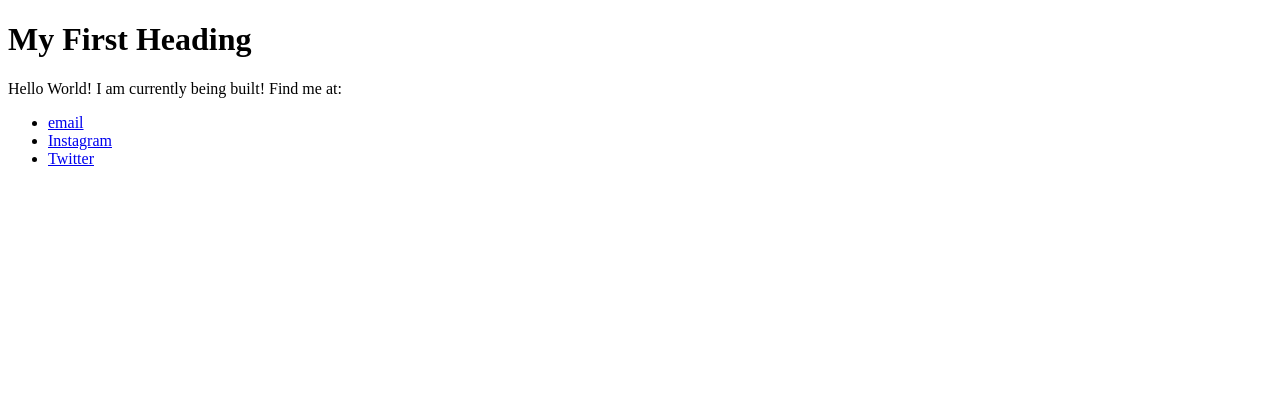
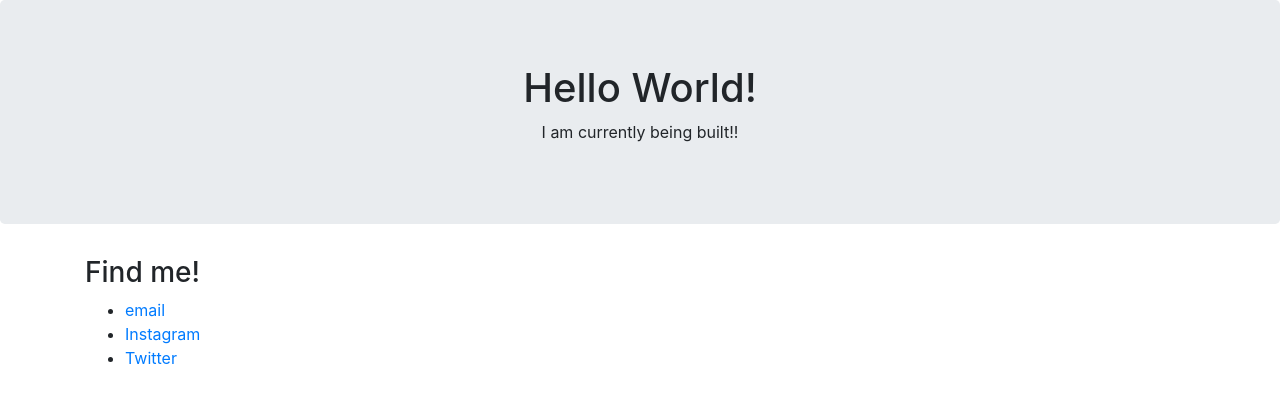
Before and after one commit to santiguillengar/meweb, a plain HTML site: page index.html in a window 1280 px wide. Drawn offline with nearby package versions, Linux system fonts and the light colour scheme.

Commit message:
added bootstrap

```diff
--- a/index.html
+++ b/index.html
@@ -1,17 +1,35 @@
 <!DOCTYPE html>
-<html>
+<html lang="en">
+<head>
+  <title>Santi Guillen</title>
+  <meta charset="utf-8">
+  <meta name="viewport" content="width=device-width, initial-scale=1">
+  <link rel="stylesheet" href="https://maxcdn.bootstrapcdn.com/bootstrap/4.1.3/css/bootstrap.min.css">
+  <script src="https://ajax.googleapis.com/ajax/libs/jquery/3.3.1/jquery.min.js"></script>
+  <script src="https://cdnjs.cloudflare.com/ajax/libs/popper.js/1.14.3/umd/popper.min.js"></script>
+  <script src="https://maxcdn.bootstrapcdn.com/bootstrap/4.1.3/js/bootstrap.min.js"></script>
+</head>
 <body>
 
-<h1>My First Heading</h1>
-<p>Hello World!
-I am currently being built!
-Find me at:
-</p>
-<ul>
-  <li><a href="santiguillen97@gmail.com">email</a></li>
-  <li><a href="https://www.instagram.com/santiguillengar/">Instagram</a></li>
-  <li><a href="https://twitter.com/santiguillengar">Twitter</a></li>
-</ul>
+<div class="jumbotron text-center">
+  <h1>Hello World!</h1>
+  <p>I am currently being built!!</p>
+</div>
+
+<div class="container">
+  <div class="row">
+    <div class="col-sm-6">
+      <h3>Find me!</h3>
+      <ul>
+        <li><a href="santiguillen97@gmail.com">email</a></li>
+        <li><a href="https://www.instagram.com/santiguillengar/">Instagram</a></li>
+        <li><a href="https://twitter.com/santiguillengar">Twitter</a></li>
+      </ul>
+    </div>
+    <div class="col-sm-6">
+    </div>
+  </div>
+</div>
 
 </body>
 </html>
```
